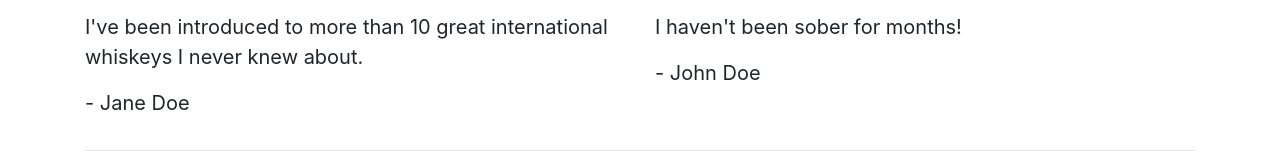
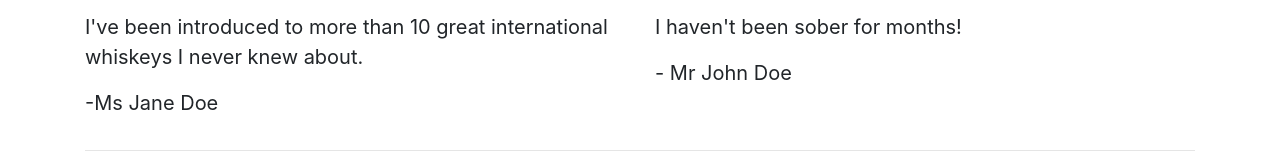
Before and after one commit to Poay-Kin-Loo/2.2_User_Centric2-CSS_Bootstrap_Basic-Whiskey, a plain HTML site: page index.html in a window 1280 px wide. Shown: the part 273-441 px from the top of the page. Drawn offline with nearby package versions, Linux system fonts and the light colour scheme.

Commit message:
Quotes update

```diff
--- a/index.html
+++ b/index.html
@@ -47,7 +47,7 @@
                 <div class="col-12 col-md-6">
                     <blockquote class="blockquote">
                         <p>I've been introduced to more than 10 great international whiskeys I never knew about.</p>
-                        <p>- Jane Doe</p>
+                        <p>-Ms Jane Doe</p>
                     </blockquote>
                 </div>
 
@@ -55,7 +55,7 @@
                 <div class="col-12 col-md-6">
                     <blockquote class="blockquote">
                         <p>I haven't been sober for months!</p>
-                        <p>- John Doe</p>
+                        <p>- Mr John Doe</p>
                     </blockquote>
                 </div>
             </div>
```
